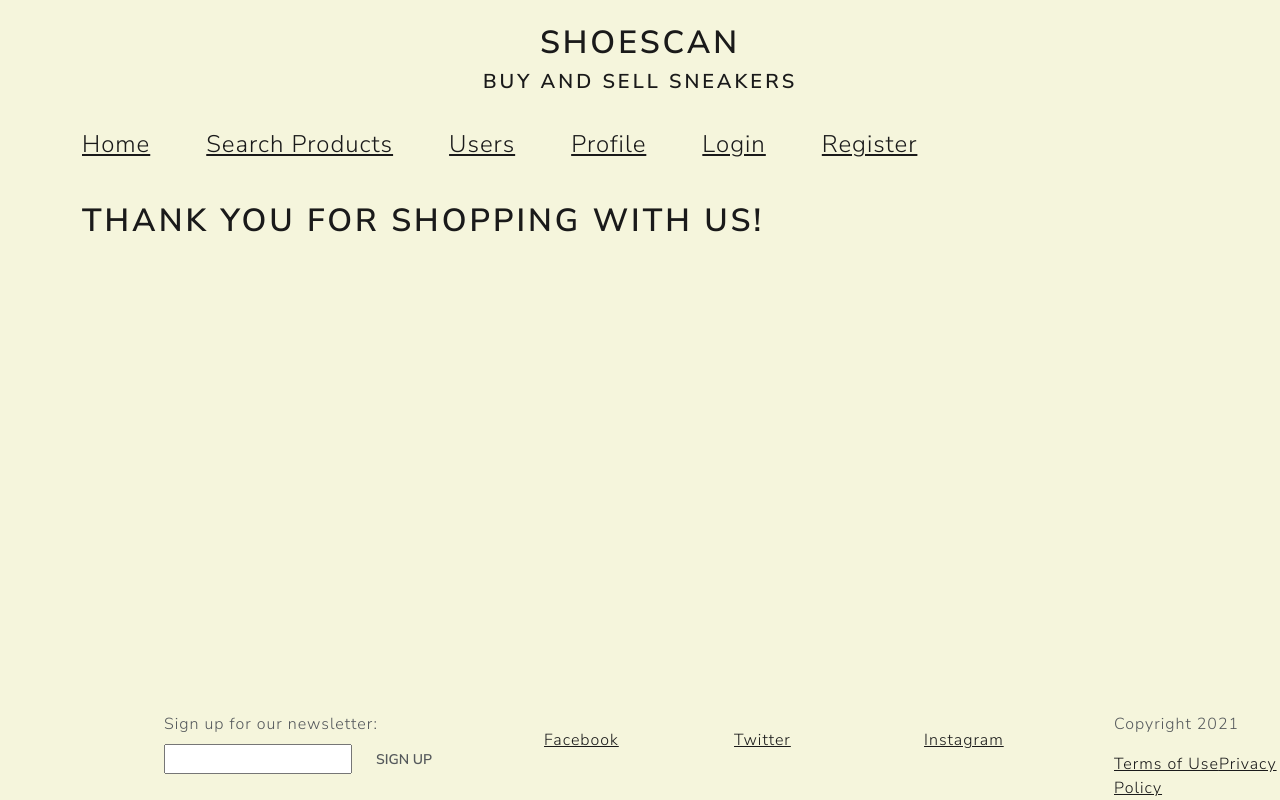
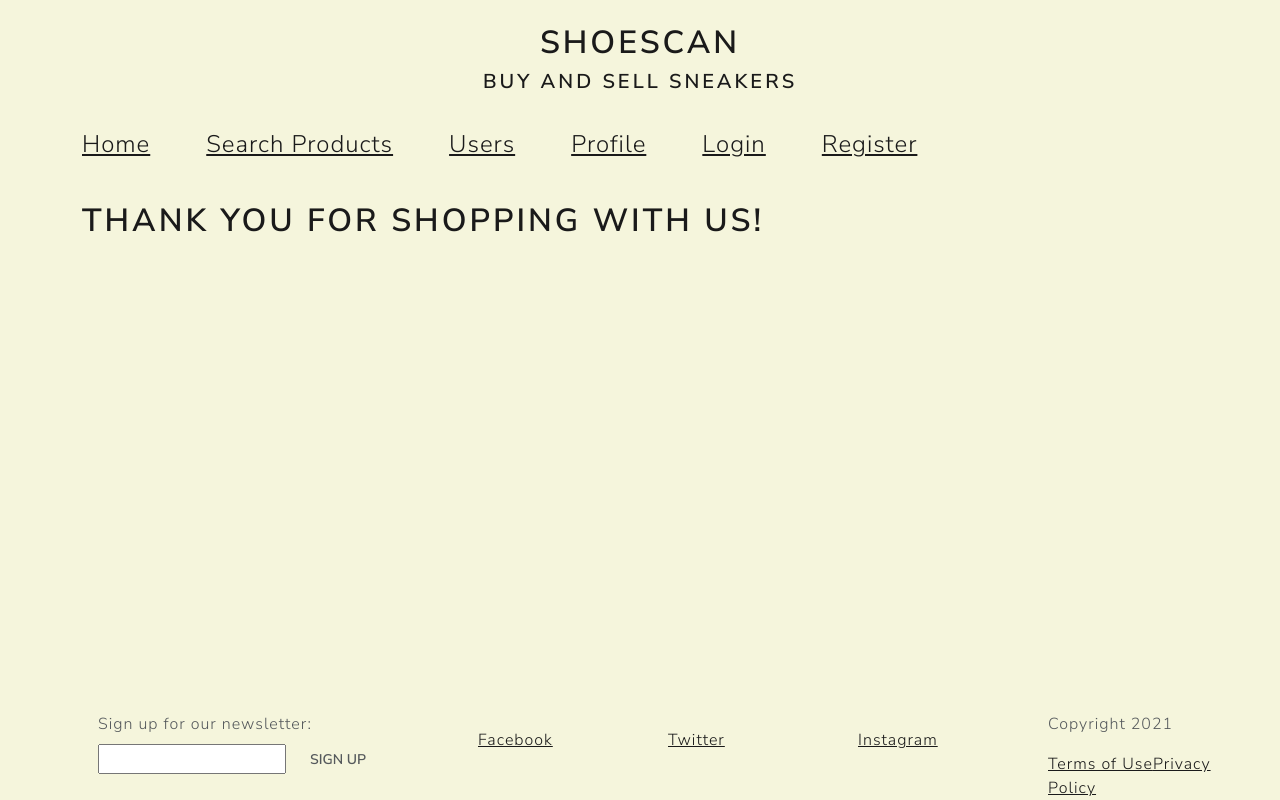
Before and after one commit to echen9104/CS4550-Project, a React (Create React App) app in the folder project/: page /thanks in a window 1280 px wide. Built offline with nearby package versions, Linux system fonts and the light colour scheme; no server answers.

Commit message:
footer margin fix

```diff
--- a/project/src/footer/footer.js
+++ b/project/src/footer/footer.js
@@ -5,7 +5,7 @@ const Footer = () => {
     return (
         <footer>
             <hr/>
-            <div className={'container'}>
+            <div className={'ms-1 container'}>
                 <div className={"row"}>
                     <div className={'col-md-4 col-sm-5'}>
                         <form className={"float-right"}>
```
